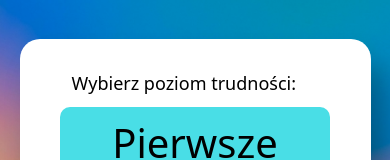
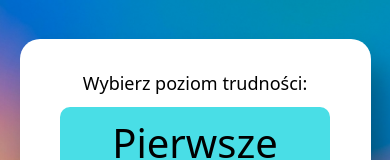
Before and after one commit to SkokNaWiedze/website, a Next.js app: page / in a window 390 px wide. Shown: the part 176-336 px from the top of the page. Built offline with nearby package versions, Linux system fonts and the light colour scheme.

Commit message:
first commit

```diff
--- a/src/components/levels.tsx
+++ b/src/components/levels.tsx
@@ -122,7 +122,7 @@ export default function Levels({
       <div className="h-auto w-[700px] mx-auto relative">
         <div className="flex">
           <div className="md:w-1/2">
-            <p className="text-[18px] md:text-right text-left md:pr-[30px] pl-[52px]">
+            <p className="text-[18px] md:text-right text-center md:pr-[30px] md:pl-[52px]">
               Wybierz poziom trudności:
             </p>
             <NumbersStarter
```
Also changed, not shown: 1 other file (tests, documents, lock files or other folders).
